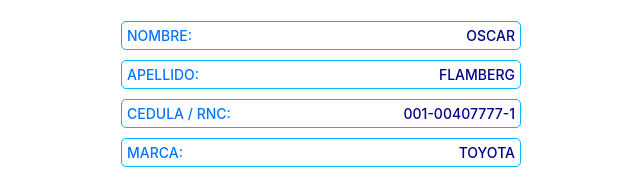
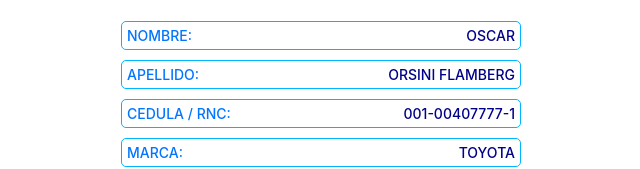
Before and after one commit to Morbe17/SamplePresentation, a Next.js app: page / in a window 1280 px wide. Shown: the part 460-629 px from the top of the page, without its empty margins (319-959 px from the left). Built offline with nearby package versions, Linux system fonts and the light colour scheme.

Commit message:
LAST NAME CHANGE

```diff
--- a/pages/index.js
+++ b/pages/index.js
@@ -36,7 +36,7 @@ export default function Home() {
       <h1 style={{color:'black'}}>Toyota Land Cruiser</h1>
       <div style={{width:'100%',display:'flex', flexDirection:'column',alignItems:'flex-start', fontSize:'13px', maxWidth:'400px' }}>
         <span className={styles.titlea}>NOMBRE: <span className={styles.data}>  OSCAR</span></span>
-        <span className={styles.titlea}>APELLIDO: <span className={styles.data}>  FLAMBERG</span></span>
+        <span className={styles.titlea}>APELLIDO: <span className={styles.data}>  ORSINI FLAMBERG</span></span>
         <span className={styles.titlea}>CEDULA / RNC: <span className={styles.data}>  001-00407777-1</span></span>
         <span className={styles.titlea}>MARCA: <span className={styles.data}> TOYOTA</span></span>
         <span className={styles.titlea}>MODELO: <span className={styles.data}>  LAND CRUISER</span></span>
```
